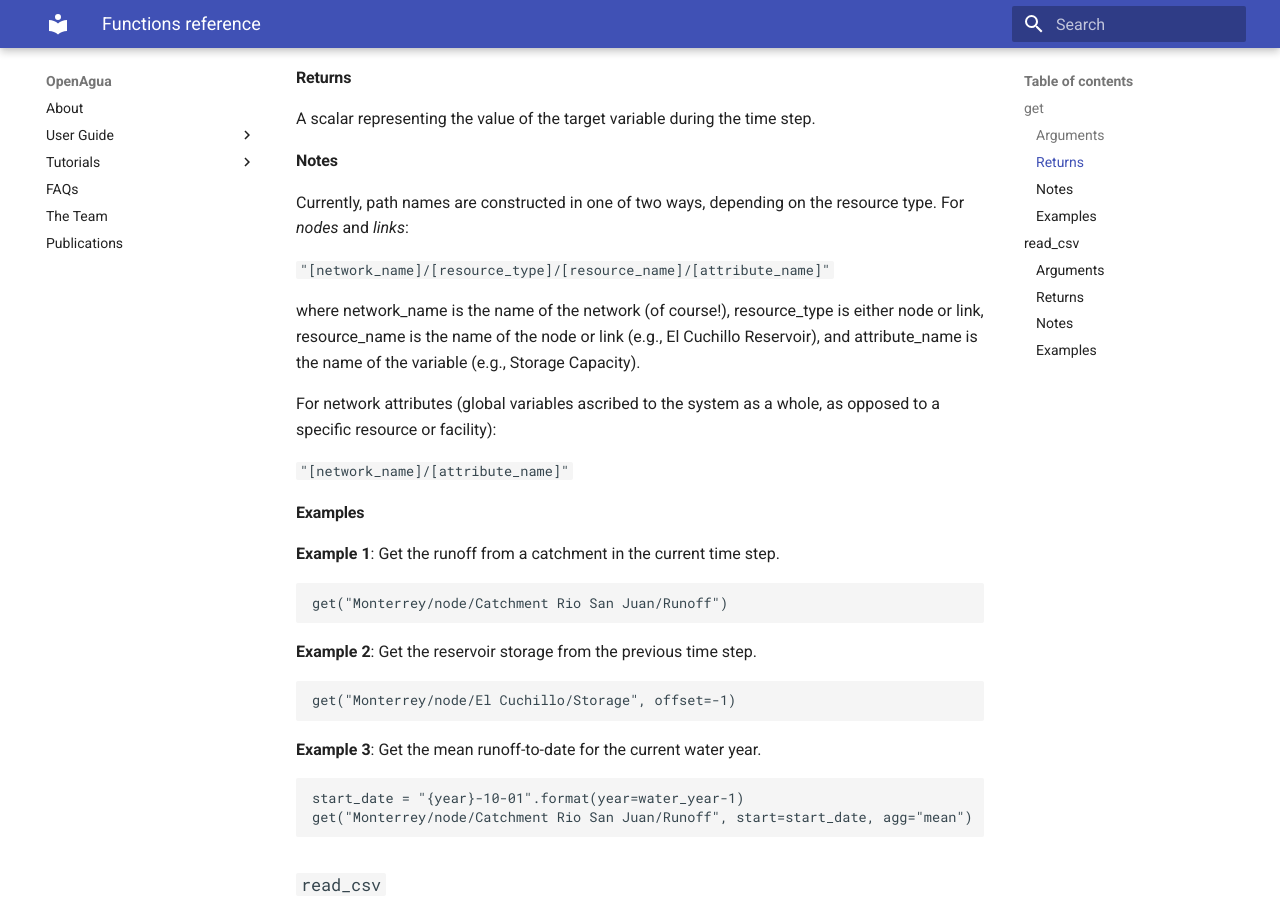
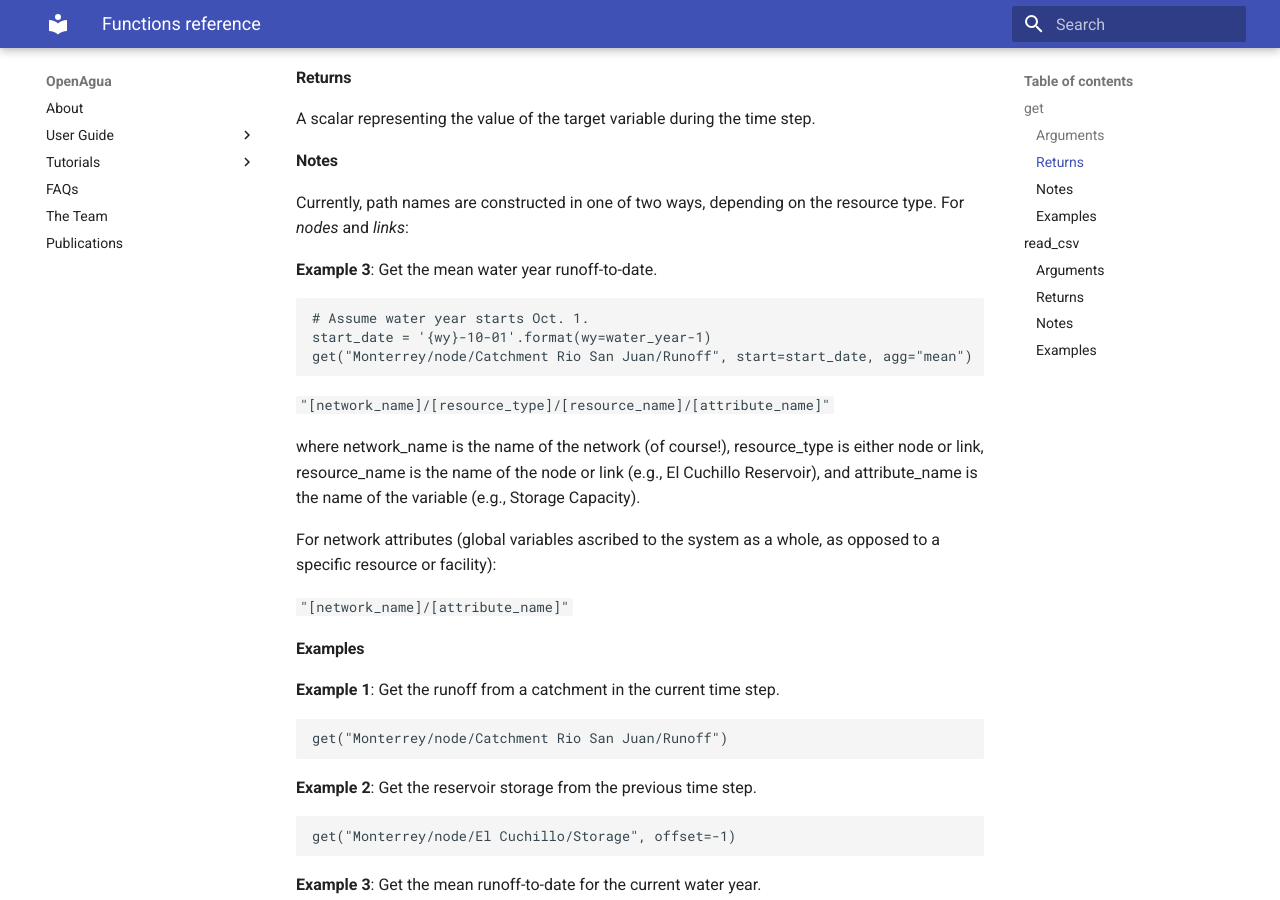
Before and after one commit to OpenAgua/openagua-documentation, an MkDocs documentation site: the page built from docs/how-to-use/waterlp/functions.md, in a window 1280 px wide and 900 px high, scrolled down 980 px. Built offline with MkDocs 1.6.1 and Material for MkDocs 9.7.7, drawn with Linux system fonts in a browser that asks for light colours; old or Windows-style settings are respelled for this version of MkDocs.

Commit message:
GitBook: [master] 33 pages modified

````diff
--- a/docs/how-to-use/waterlp/functions.md
+++ b/docs/how-to-use/waterlp/functions.md
@@ -24,6 +24,14 @@ A scalar representing the value of the target variable during the time step.
 #### Notes
 
 Currently, path names are constructed in one of two ways, depending on the resource type. For _nodes_ and _links_:
+
+**Example 3**: Get the mean water year runoff-to-date.
+
+```python
+# Assume water year starts Oct. 1.
+start_date = '{wy}-10-01'.format(wy=water_year-1)
+get("Monterrey/node/Catchment Rio San Juan/Runoff", start=start_date, agg="mean")
+```
 
 `"[network_name]/[resource_type]/[resource_name]/[attribute_name]"`
 
````
Also changed, not shown: docs/SUMMARY.md (+1 -0 lines), docs/how-to-use/api.md (added, +3 -0 lines), docs/learn-more/the-team.md (+5 -3 lines).
